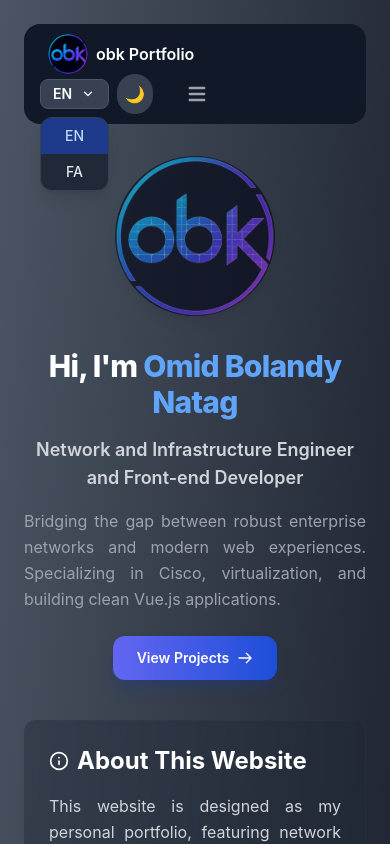
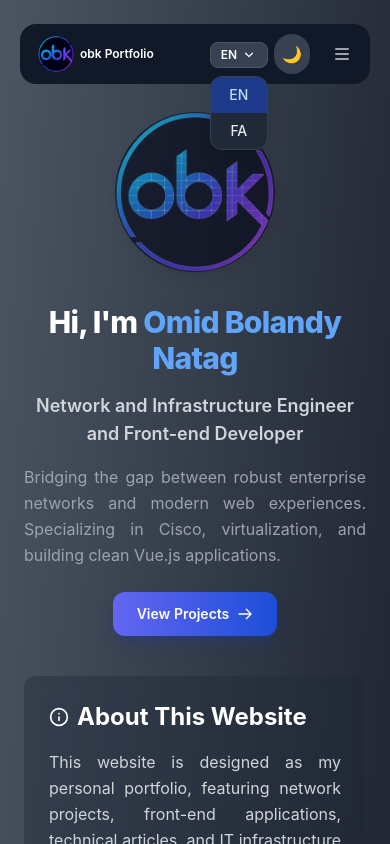
Before and after one commit to omidbolandy/obkworks, a Vue app: page / in a window 390 px wide. Both pictures are taken after a click on the button "EN". Shown: the top 844 px of the page. Built offline with nearby package versions, Linux system fonts and the light colour scheme.

Commit message:
fix(navbar): responsive breakpoints under 450px
- Add custom min-[375px]/min-[450px] breakpoints for logo, site name, locale switcher, theme toggle, and hamburger button spacing/sizing
- Show short locale code (EN/FA) instead of full label below 450px
- Scale down theme toggle below 375px

```diff
--- a/src/components/AppNavbar.vue
+++ b/src/components/AppNavbar.vue
@@ -1,50 +1,45 @@
 <template>
   <nav
-    class="bg-white border-gray-200 py-2.5 dark:bg-gray-900 rounded-2xl mx-4 mb-4">
+    class="bg-white border-gray-200 py-2.5 dark:bg-gray-900 rounded-2xl mx-2 mb-2 min-[375px]:mx-3 min-[375px]:mb-3 min-[450px]:mx-4 min-[450px]:mb-4">
     <div
-      class="flex flex-wrap items-center justify-between max-w-screen-xl px-4 mx-auto">
+      class="flex flex-wrap items-center justify-between max-w-screen-xl px-2 min-[375px]:px-3 min-[450px]:px-4 mx-auto">
 
       <!-- Logo -->
-      <a href="/" class="flex items-center shrink-0">
+      <a href="/" class="flex items-center shrink-0 min-w-0">
         <img
           src="/src/assets/obk-Logo-2.webp"
-          class="w-10 h-10 mx-2 sm:h-16 sm:w-16 rounded-full"
-          alt="obkProject Logo"
-        />
+          class="w-8 h-8 mx-1 min-[375px]:w-9 min-[375px]:h-9 min-[375px]:mx-1.5 min-[450px]:w-10 min-[450px]:h-10 min-[450px]:mx-2 sm:h-16 sm:w-16 rounded-full shrink-0"
+          alt="obkProject Logo"/>
         <span
-          class="self-center whitespace-nowrap font-semibold text-base sm:text-base md:text-lg lg:text-xl dark:text-white"
-        >
+          class="self-center whitespace-nowrap font-semibold text-[10px] min-[375px]:text-xs min-[450px]:text-base md:text-lg lg:text-xl dark:text-white">
           {{ $t("appName") }}
         </span>
       </a>
 
       <!-- Language switch, theme toggle, and mobile hamburger button -->
-      <div class="relative flex items-center gap-2 order-2 lg:order-2">
+      <div class="relative flex items-center gap-1 min-[375px]:gap-1.5 min-[450px]:gap-2 order-2 lg:order-2">
         <div class="relative" ref="localeDropdown">
           <button
             type="button"
             @click="toggleLocaleDropdown"
             :aria-expanded="localeDropdownOpen"
-            class="inline-flex items-center justify-between w-full px-3 py-1 rounded-lg border text-sm font-semibold transition bg-white text-gray-900 border-gray-300 dark:bg-gray-700 dark:text-white dark:border-gray-600 hover:bg-gray-100 dark:hover:bg-gray-600"
-          >
-            <span>{{ currentLocaleLabel }}</span>
+            class="inline-flex items-center justify-between w-full px-2 py-1 min-[375px]:px-2.5 min-[450px]:px-3 rounded-lg border text-xs min-[450px]:text-sm font-semibold transition bg-white text-gray-900 border-gray-300 dark:bg-gray-700 dark:text-white dark:border-gray-600 hover:bg-gray-100 dark:hover:bg-gray-600">
+            <span class="min-[450px]:hidden">{{ currentLocaleShort }}</span>
+            <span class="hidden min-[450px]:inline">{{ currentLocaleLabel }}</span>
             <svg
-              class="w-4 h-4 ms-2"
+              class="w-4 h-4 ms-1 min-[450px]:ms-2"
               viewBox="0 0 20 20"
               fill="currentColor"
-              xmlns="http://www.w3.org/2000/svg"
-            >
+              xmlns="http://www.w3.org/2000/svg">
               <path
                 fill-rule="evenodd"
                 d="M5.23 7.21a.75.75 0 011.06.02L10 10.94l3.71-3.71a.75.75 0 111.06 1.06l-4.24 4.24a.75.75 0 01-1.06 0L5.21 8.29a.75.75 0 01.02-1.08z"
-                clip-rule="evenodd"
-              />
+                clip-rule="evenodd"/>
             </svg>
           </button>
           <div
             v-if="localeDropdownOpen"
-            class="absolute right-0 z-20 mt-2 w-15 overflow-hidden rounded-xl border border-gray-200 bg-white shadow-lg dark:border-gray-700 dark:bg-gray-800"
-          >
+            class="absolute right-0 z-20 mt-2 w-15 overflow-hidden rounded-xl border border-gray-200 bg-white shadow-lg dark:border-gray-700 dark:bg-gray-800">
             <button
               type="button"
               @click="selectLocale('en')"
@@ -52,9 +47,7 @@
                 'w-full text-center px-3 py-2 text-sm font-medium transition',
                 isLocale('en')
                   ? 'bg-blue-50 text-blue-700 dark:bg-blue-900 dark:text-blue-200'
-                  : 'text-gray-700 hover:bg-gray-100 dark:text-gray-200 dark:hover:bg-gray-700',
-              ]"
-            >
+                  : 'text-gray-700 hover:bg-gray-100 dark:text-gray-200 dark:hover:bg-gray-700',]">
               {{ $t("commonlanguage.en") }}
             </button>
             <button
@@ -64,33 +57,29 @@
                 'w-full text-center px-3 py-2 text-sm font-medium transition',
                 isLocale('fa')
                   ? 'bg-blue-50 text-blue-700 dark:bg-blue-900 dark:text-blue-200'
-                  : 'text-gray-700 hover:bg-gray-100 dark:text-gray-200 dark:hover:bg-gray-700',
-              ]"
-            >
+                  : 'text-gray-700 hover:bg-gray-100 dark:text-gray-200 dark:hover:bg-gray-700',]">
               {{ $t("commonlanguage.fa") }}
             </button>
           </div>
         </div>
-        <div class="me-3">
+        <div class="me-1 min-[375px]:me-2 min-[450px]:me-3 scale-90 min-[375px]:scale-100 origin-center">
           <ThemeToggle />
         </div>
         <button
           type="button"
           @click="mobileMenuOpen = !mobileMenuOpen"
-          class="inline-flex items-center p-2 ms-1 text-sm text-gray-500 rounded-lg lg:hidden hover:bg-gray-100 focus:outline-none focus:ring-2 focus:ring-gray-200 dark:text-gray-400 dark:hover:bg-gray-700 dark:focus:ring-gray-600"
+          class="inline-flex items-center p-1 min-[375px]:p-1.5 min-[450px]:p-2 ms-0.5 min-[450px]:ms-1 text-sm text-gray-500 rounded-lg lg:hidden hover:bg-gray-100 focus:outline-none focus:ring-2 focus:ring-gray-200 dark:text-gray-400 dark:hover:bg-gray-700 dark:focus:ring-gray-600"
           aria-controls="mobile-menu"
-          :aria-expanded="mobileMenuOpen"
-        >
+          :aria-expanded="mobileMenuOpen">
           <span class="sr-only">{{
             mobileMenuOpen ? $t("nav.closeMenu") : $t("nav.openMenu")
           }}</span>
           <svg
             v-if="!mobileMenuOpen"
-            class="w-6 h-6"
+            class="w-5 h-5 min-[450px]:w-6 min-[450px]:h-6"
             fill="currentColor"
             viewBox="0 0 20 20"
-            xmlns="http://www.w3.org/2000/svg"
-          >
+            xmlns="http://www.w3.org/2000/svg">
             <path
               fill-rule="evenodd"
               d="M3 5a1 1 0 011-1h12a1 1 0 110 2H4a1 1 0 01-1-1zM3 10a1 1 0 011-1h12a1 1 0 110 2H4a1 1 0 01-1-1zM3 15a1 1 0 011-1h12a1 1 0 110 2H4a1 1 0 01-1-1z"
@@ -99,11 +88,10 @@
           </svg>
           <svg
             v-else
-            class="w-6 h-6"
+            class="w-5 h-5 min-[450px]:w-6 min-[450px]:h-6"
             fill="currentColor"
             viewBox="0 0 20 20"
-            xmlns="http://www.w3.org/2000/svg"
-          >
+            xmlns="http://www.w3.org/2000/svg">
             <path
               fill-rule="evenodd"
               d="M4.293 4.293a1 1 0 011.414 0L10 8.586l4.293-4.293a1 1 0 111.414 1.414L11.414 10l4.293 4.293a1 1 0 01-1.414 1.414L10 11.414l-4.293 4.293a1 1 0 01-1.414-1.414L8.586 10 4.293 5.707a1 1 0 010-1.414z"
@@ -118,29 +106,23 @@
         id="mobile-menu"
         :class="[
           'order-3 w-full lg:order-1 lg:w-auto lg:overflow-visible lg:max-h-none overflow-hidden transition-[max-height] duration-300 ease-in-out',
-          mobileMenuOpen ? 'max-h-96 mt-4' : 'max-h-0',
-        ]"
-      >
+          mobileMenuOpen ? 'max-h-96 mt-4' : 'max-h-0',]">
         <ul
-          class="flex flex-col gap-1 pb-3 lg:flex-row lg:items-center lg:gap-6 lg:pb-0"
-        >
+          class="flex flex-col gap-1 pb-3 lg:flex-row lg:items-center lg:gap-6 lg:pb-0">
           <li
-            class="block rounded px-3 py-2 text-gray-900 hover:bg-gray-100 dark:text-white dark:hover:bg-gray-700 lg:px-0 lg:py-0 lg:hover:bg-transparent lg:dark:hover:bg-transparent"
-          >
+            class="block rounded px-3 py-2 text-gray-900 hover:bg-gray-100 dark:text-white dark:hover:bg-gray-700 lg:px-0 lg:py-0 lg:hover:bg-transparent lg:dark:hover:bg-transparent">
             <router-link to="/" @click="mobileMenuOpen = false">{{
               $t("nav.home")
             }}</router-link>
           </li>
           <li
-            class="block rounded px-3 py-2 text-gray-900 hover:bg-gray-100 dark:text-white dark:hover:bg-gray-700 lg:px-0 lg:py-0 lg:hover:bg-transparent lg:dark:hover:bg-transparent"
-          >
+            class="block rounded px-3 py-2 text-gray-900 hover:bg-gray-100 dark:text-white dark:hover:bg-gray-700 lg:px-0 lg:py-0 lg:hover:bg-transparent lg:dark:hover:bg-transparent">
             <router-link to="/Projects" @click="mobileMenuOpen = false">{{
               $t("nav.projects")
             }}</router-link>
           </li>
           <li
-            class="block rounded px-3 py-2 text-gray-900 hover:bg-gray-100 dark:text-white dark:hover:bg-gray-700 lg:px-0 lg:py-0 lg:hover:bg-transparent lg:dark:hover:bg-transparent"
-          >
+            class="block rounded px-3 py-2 text-gray-900 hover:bg-gray-100 dark:text-white dark:hover:bg-gray-700 lg:px-0 lg:py-0 lg:hover:bg-transparent lg:dark:hover:bg-transparent">
             <router-link to="/Articles" @click="mobileMenuOpen = false">{{
               $t("nav.articles")
             }}</router-link>
@@ -175,6 +157,9 @@ export default {
       return this.$i18n.locale === "fa"
         ? this.$t("commonlanguage.fa")
         : this.$t("commonlanguage.en");
+    },
+    currentLocaleShort() {
+      return this.$i18n.locale.toUpperCase();
     },
   },
   methods: {
```
